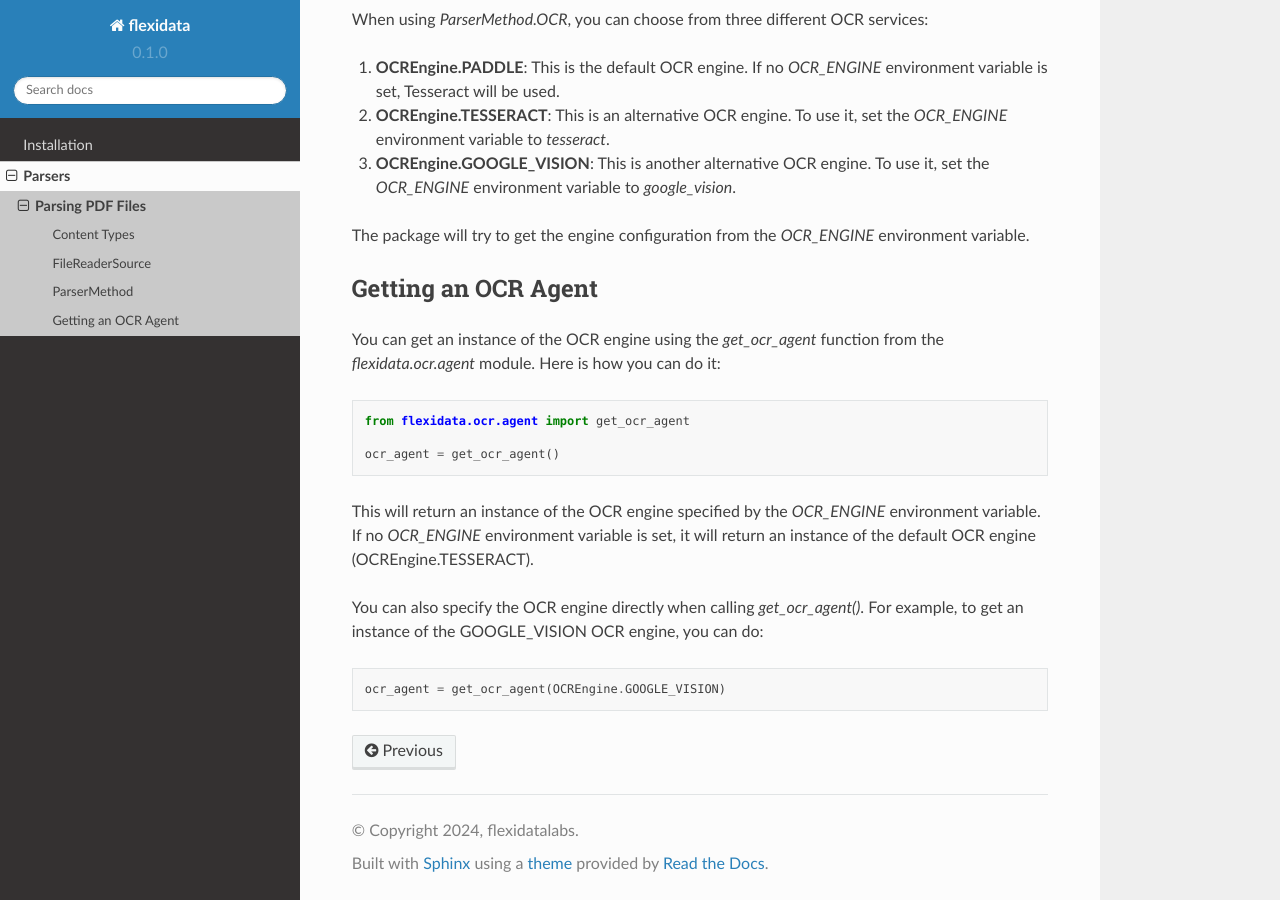
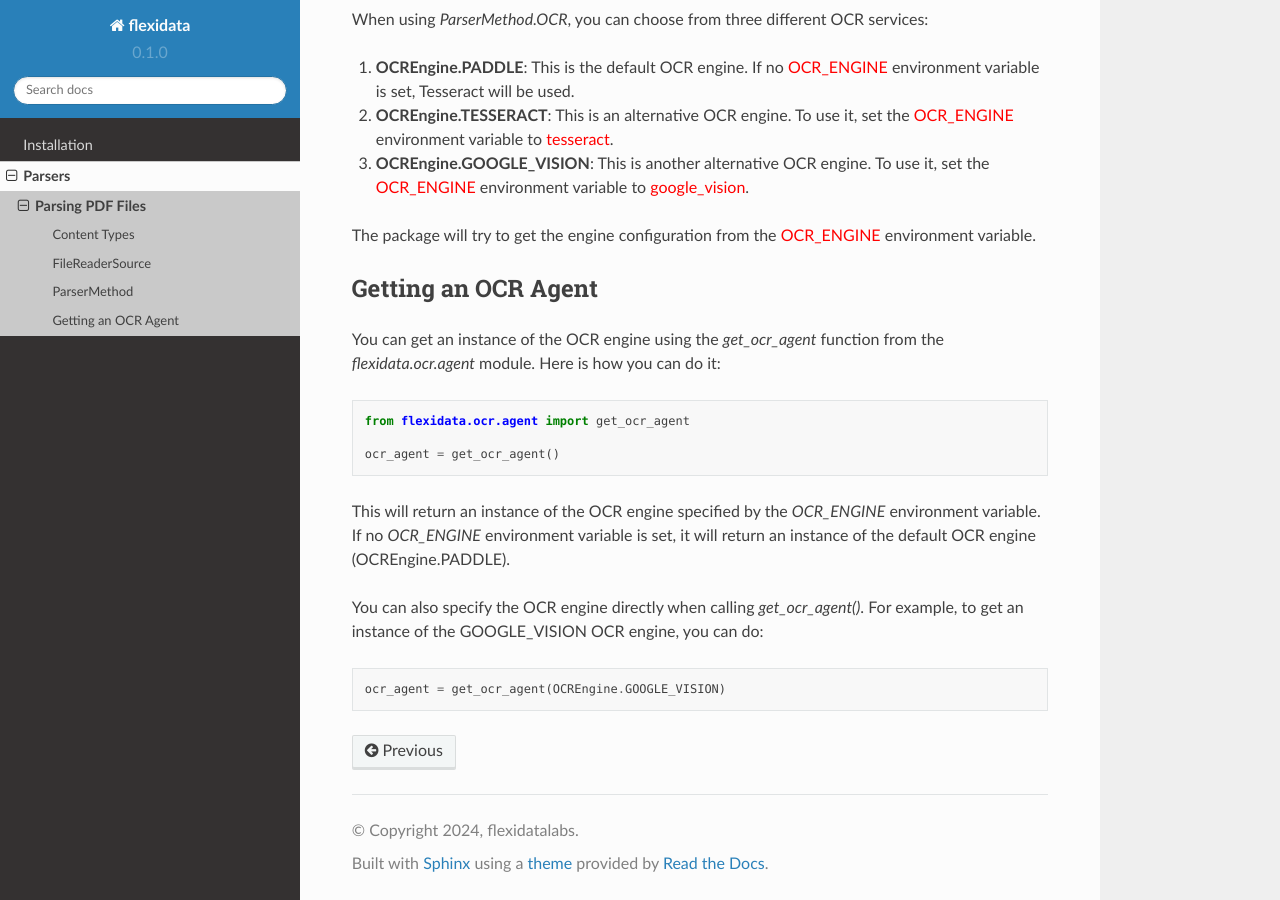
Before and after one commit to flexidatalabs/flexidata-docs, a Sphinx documentation site: the page built from docs/source/parsers/parsing_pdf_files.rst, in a window 1280 px wide and 900 px high, scrolled down 2435 px. Built offline with Sphinx 7.4.7 and the Read the Docs theme 2.0.0, drawn with Linux system fonts in a browser that asks for light colours; some of the changed lines change nothing that is shown.

Commit message:
formatting for documents

```diff
--- a/docs/source/conf.py
+++ b/docs/source/conf.py
@@ -1,4 +1,5 @@
 # Configuration file for the Sphinx documentation builder.
+from docutils import nodes
 
 # -- Project information
 
@@ -33,3 +34,13 @@ html_theme = 'sphinx_rtd_theme'
 
 # -- Options for EPUB output
 epub_show_urls = 'footnote'
+
+def setup(app):
+    app.add_role('red', colorize('red', 'span'))
+
+def colorize(color_name, element_name):
+    def callback(name, rawtext, text, lineno, inliner, options={}, content=[]):
+        open_tag = '<{element} style="color: {color};">'.format(element=element_name, color=color_name)
+        close_tag = '</{element}>'.format(element=element_name)
+        return [nodes.raw('', open_tag + text + close_tag, format='html')], []
+    return callback
--- a/docs/source/parsers/parsing_pdf_files.rst
+++ b/docs/source/parsers/parsing_pdf_files.rst
@@ -99,13 +99,13 @@ There are three types of ParserMethods supported:
 
 When using `ParserMethod.OCR`, you can choose from three different OCR services:
 
-1. **OCREngine.PADDLE**: This is the default OCR engine. If no `OCR_ENGINE` environment variable is set, Tesseract will be used.
+1. **OCREngine.PADDLE**: This is the default OCR engine. If no :red:`OCR_ENGINE` environment variable is set, Tesseract will be used.
 
-2. **OCREngine.TESSERACT**: This is an alternative OCR engine. To use it, set the `OCR_ENGINE` environment variable to `tesseract`.
+2. **OCREngine.TESSERACT**: This is an alternative OCR engine. To use it, set the :red:`OCR_ENGINE` environment variable to :red:`tesseract`.
 
-3. **OCREngine.GOOGLE_VISION**: This is another alternative OCR engine. To use it, set the `OCR_ENGINE` environment variable to `google_vision`.
+3. **OCREngine.GOOGLE_VISION**: This is another alternative OCR engine. To use it, set the :red:`OCR_ENGINE` environment variable to :red:`google_vision`.
 
-The package will try to get the engine configuration from the `OCR_ENGINE` environment variable.
+The package will try to get the engine configuration from the :red:`OCR_ENGINE` environment variable.
 
 Getting an OCR Agent
 --------------------
@@ -118,7 +118,7 @@ You can get an instance of the OCR engine using the `get_ocr_agent` function fro
 
    ocr_agent = get_ocr_agent()
 
-This will return an instance of the OCR engine specified by the `OCR_ENGINE` environment variable. If no `OCR_ENGINE` environment variable is set, it will return an instance of the default OCR engine (OCREngine.TESSERACT).
+This will return an instance of the OCR engine specified by the `OCR_ENGINE` environment variable. If no `OCR_ENGINE` environment variable is set, it will return an instance of the default OCR engine (OCREngine.PADDLE).
 
 You can also specify the OCR engine directly when calling `get_ocr_agent()`. For example, to get an instance of the GOOGLE_VISION OCR engine, you can do:
 
```
